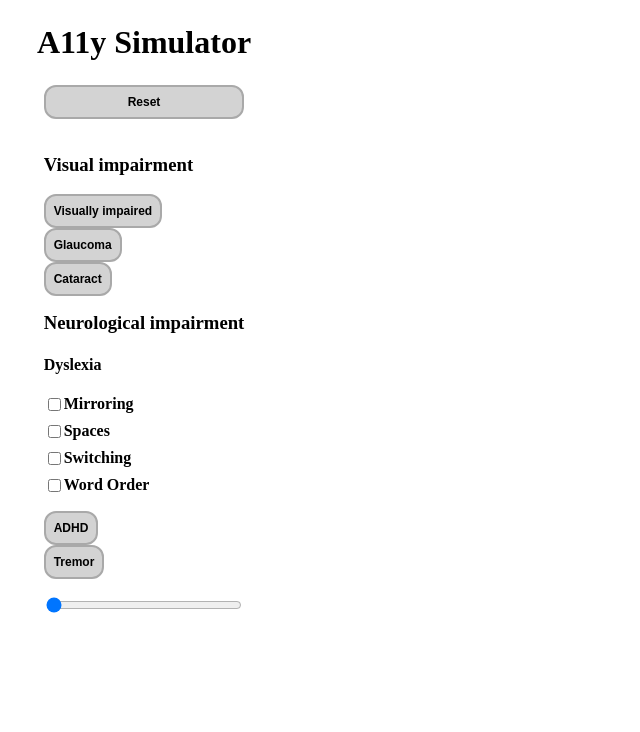
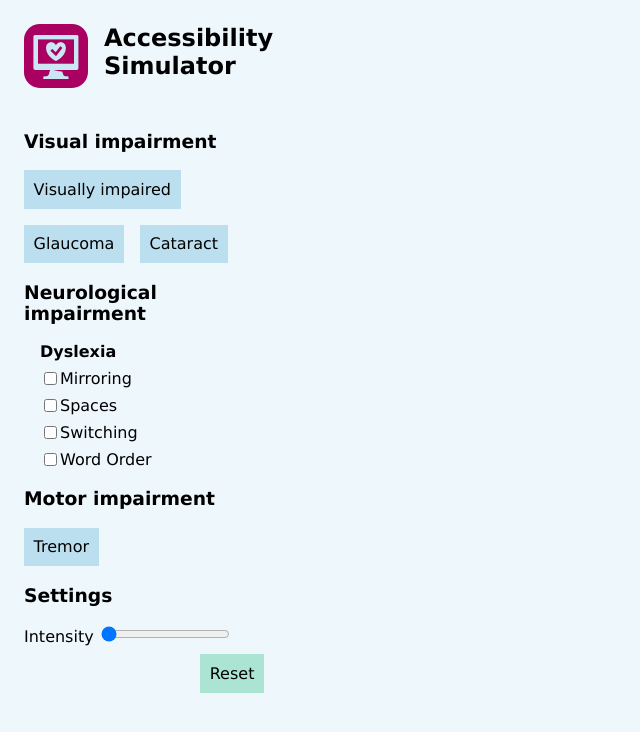
Before and after one commit to drupalgovnl/a11y-simulator, a website with bundled scripts: page extension-menu.html in a window 1280 px wide. Shown: the whole page, without its empty margins (0-640 px from the left). Built offline with nearby package versions, Linux system fonts and the light colour scheme.

Commit message:
first simple design changes to extension interface

```diff
--- a/extension-menu.html
+++ b/extension-menu.html
@@ -1,55 +1,79 @@
 <!DOCTYPE html>
 <html lang="en">
+
 <head>
     <meta charset="UTF-8">
     <title>a11y simulator</title>
-    <link rel="stylesheet" href="style.css"/>
+    <link rel="stylesheet" href="style.css" />
 </head>
+
 <body>
     <main class="extension-menu">
-    <h1 class="title"> A11y Simulator</h1>
+
+        <section class="header">
+            <img src="./img/A11Y-sim-icon-64.png"
+                alt="icon of a monitor that displays a heart with a checkmark inside it" />
+
+            <h1 class="title"> Accessibility Simulator</h1>
+        </section>
+
         <div class="buttons">
-        <button id="resetSim">
-            Reset
-        </button>
-        <section>
+
+            <section class="visual">
                 <h3> Visual impairment</h3>
-            <button class="buttons"  id="button-visually-impaired">Visually impaired</button>
+                <div class="button-list">
+                    <button class="buttons" id="button-visually-impaired">Visually impaired</button>
                     <button class="buttons" id="button-glaucoma">Glaucoma</button>
                     <button class="buttons" id="button-cataract">Cataract</button>
+                </div>
             </section>
-        <section>
+
+            <section class="cognitive">
                 <h3 class="neuro-title"> Neurological impairment</h3>
-            <div class="dyslexia">
-                <h4>Dyslexia</h4>
+
+                <div class="dyslexia sub-section">
+                    <h4 class="sub-section-title">Dyslexia</h4>
+
                     <div id="dyslexia-menu" class="dyslexia-menu">
                         <div class="check-option">
-                        <input type="checkbox" id="mirroring" name="mirroring"/>
+                            <input type="checkbox" id="mirroring" name="mirroring" />
                             <label for="mirroring">Mirroring</label>
                         </div>
                         <div class="check-option">
-                        <input type="checkbox" id="spaces" name="spaces"/>
+                            <input type="checkbox" id="spaces" name="spaces" />
                             <label for="spaces">Spaces</label>
                         </div>
                         <div class="check-option">
-                        <input type="checkbox" id="switching" name="switching"/>
+                            <input type="checkbox" id="switching" name="switching" />
                             <label for="switching">Switching</label>
                         </div>
 
                         <div class="check-option">
-                        <input type="checkbox" id="word-order" name="word-order"/>
+                            <input type="checkbox" id="word-order" name="word-order" />
                             <label for="word-order">Word Order</label>
                         </div>
                     </div>
                 </div>
-            <button class="buttons">ADHD</button>
-            <button class="buttons" id="button-tremor">Tremor</button>
             </section>
 
+            <section class="motor">
+                <h3>Motor impairment</h3>
+                <button id="button-tremor">Tremor</button>
+            </section>
+
+            <section class="settings">
+                <h3>Settings</h3>
+                <label for="intensity-range">Intensity</label>
                 <input type="range" min="0" max="50" value="0" class="intensity-slider" id="intensity-range">
+                <div class="end top-space">
+                    <button id="resetSim">Reset</button>
+                </div>
+            </section>
 
         </div>
+
     </main>
     <script src="dist/EventListeners.js"></script>
 </body>
+
 </html>
--- a/style.css
+++ b/style.css
@@ -1,3 +1,15 @@
+* {
+    font-family: Verdana, Geneva, Tahoma, sans-serif;
+}
+
+body {
+ background-color: #eef7fc;
+}
+
+section {
+    width: 100%;
+}
+
 .extension-menu {
     display: flex;
     flex-direction: column;
@@ -7,6 +19,14 @@
     width: 15rem;
     height: 100%;
     padding: 1rem;
+
+
+}
+
+.header {
+    display: flex;
+    flex-direction: row;
+    gap: 1rem;
 }
 
 .title {
@@ -14,28 +34,56 @@
     margin: 0;
 }
 
+.button-list {
+    display: flex;
+    flex-direction: row;
+    flex-wrap: wrap;
+    gap: 1rem;
+}
+
 .buttons {
-    display: flex;
-    flex-direction: column;
-    gap: 1rem;
-
     button {
-        background-color: lightgray;
-        border: 2px solid darkgray;
-        border-radius: 0.75rem;
-        font-weight: 700;
-        font-size: 0.75rem;
-        padding: 0.5rem;
+        background-color: #bcdff0;
+        border: none;
+        /* border: 2px solid #8fcae7; */
+        /* border-radius: 0.75rem; */
+        font-weight: 400;
+        font-size: 1rem;
+        padding: 0.6rem;
         cursor: pointer;
     }
 
     button:hover {
-        background-color: darkgray;
+        background-color: #ddeff8;
     }
 }
 
-.neuro-title {
+#resetSim {
+    background-color: #ace4d3;
+}
+#resetSim:hover {
+    background-color: #d5f1e9;
+}
+
+/* .neuro-title {
     margin: 0;
+} */
+.sub-section {
+    margin-left: 1rem;
+}
+
+.sub-section-title {
+    margin: 0 0 0.5rem 0;
+}
+
+.end {
+    width: 100%;
+    display: flex;
+    justify-content: end;
+}
+
+.top-space {
+    margin-top: 0.5rem;
 }
 
 .dyslexia {
@@ -43,20 +91,17 @@
     flex-direction: column;
 
     label {
-        font-weight: 600;
+        font-weight: 500;
     }
 
     input {
         cursor: pointer;
     }
 
-
     .dyslexia-menu {
         display: flex;
         flex-direction: column;
         gap: 0.5rem;
-        padding-bottom: 1rem;
-
 
         .check-option {
             display: flex;
@@ -67,21 +112,6 @@
     }
 }
 
-
-.blackOverlay {
-    position: absolute;
-    top: 0;
-    left: 0;
-    width: 100vw;
-    height: 100vh;
-
-    background: rgba(0,0,0,0.85);
-
-    z-index: 1000;
-
-    pointer-events: none;
-}
-
 .main {
     height: 400px;
     width: 200px;
```
Lines whose indentation alone changed are shown as unchanged.
